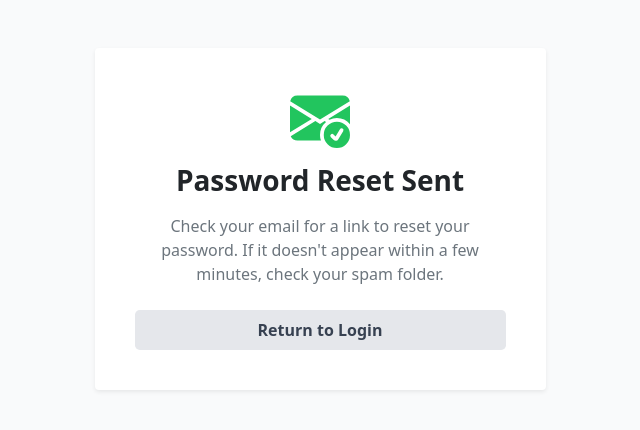
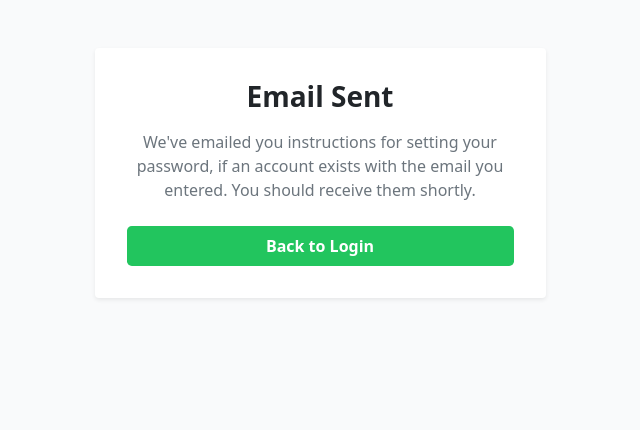
Before and after one commit to parlink/Foodle, a Django app: template recipes/templates/recipes/auth/password_reset_done.html in a window 1280 px wide. Shown: the top 430 px of the page, without its empty margins (320-960 px from the left). Run offline with Django 5.2, Linux system fonts and the light colour scheme; the template is opened without the code that fills it, so the values that code supplies are empty; some libraries are stand-ins or nearby versions.

Commit message:
Implement forgot password function

```diff
--- a/recipes/templates/recipes/auth/password_reset_done.html
+++ b/recipes/templates/recipes/auth/password_reset_done.html
@@ -1,30 +1,16 @@
 {% extends 'base.html' %}
 
 {% block body %}
-
 <div class="container mt-5">
   <div class="row justify-content-center">
     <div class="col-md-5">
-
-      <div class="card border-0 shadow-sm rounded-4 p-4 text-center">
-
-        <div class="card-body">
-
-          <div class="mb-3">
-            <svg xmlns="http://www.w3.org/2000/svg" width="60" height="60" fill="currentColor" class="bi bi-envelope-check-fill text-emerald" viewBox="0 0 16 16">
-              <path d="M.05 3.555A2 2 0 0 1 2 2h12a2 2 0 0 1 1.95 1.555L8 8.414.05 3.555ZM0 4.697v7.104l5.803-3.558L0 4.697ZM6.761 8.83l-6.57 4.026A2 2 0 0 0 2 14h6.256A4.493 4.493 0 0 1 8 12.5a4.49 4.49 0 0 1 1.606-3.446l-.367-.225L8 9.586l-1.239-.757ZM16 4.697v4.974A4.491 4.491 0 0 0 12.5 8a4.49 4.49 0 0 0-1.965.45l-.338-.207L16 4.697Z"/>
-              <path d="M16 12.5a3.5 3.5 0 1 1-7 0 3.5 3.5 0 0 1 7 0Zm-1.993-1.679a.5.5 0 0 0-.686.172l-1.17 1.95-.547-.547a.5.5 0 0 0-.708.708l.774.773a.75.75 0 0 0 1.174-.144l1.335-2.226a.5.5 0 0 0-.172-.686Z"/>
-            </svg>
-          </div>
-
-          <h3 class="fw-bold mb-3">Password Reset Sent</h3>
-
+      <div class="card border-0 shadow-sm rounded-4 p-3">
+        <div class="card-body text-center">
+          <h3 class="fw-bold mb-3">Email Sent</h3>
           <p class="text-muted mb-4">
-            Check your email for a link to reset your password. If it doesn't appear within a few minutes, check your spam folder.
+            We've emailed you instructions for setting your password, if an account exists with the email you entered. You should receive them shortly.
           </p>
-
-          <a href="{% url 'log_in' %}" class="btn btn-secondary-soft w-100 py-2 rounded-3">Return to Login</a>
-
+          <a href="{% url 'log_in' %}" class="btn btn-emerald w-100 py-2 rounded-3 fw-bold">Back to Login</a>
         </div>
       </div>
     </div>
```
Also changed, not shown: foodle/settings.py (+2 -8 lines), recipes/templates/recipes/auth/password_reset.html (+4 -16 lines), recipes/templates/recipes/auth/password_reset_complete.html (+5 -18 lines), recipes/templates/recipes/auth/password_reset_confirm.html (+14 -9 lines).
